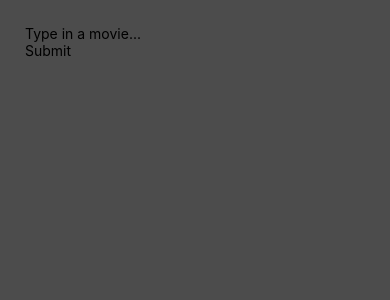
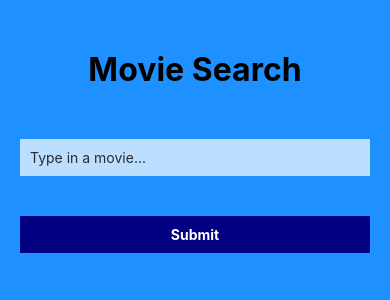
Before and after one commit to mkmorfess/To_Do_ReactNative, a React Native app: screen / in a window 390 px wide. Shown: the top 300 px of the page. Built offline with nearby package versions, Linux system fonts and the light colour scheme.

Commit message:
Updated with some styles

```diff
--- a/app/components/Component1.js
+++ b/app/components/Component1.js
@@ -29,21 +29,28 @@ export default class Component1 extends React.Component {
     return (
       <View style={styles.container}>
 
-        <View style={styles.divContainer}>
+        <View style={styles.title}>
+          <Text style={styles.titleText}>Movie Search</Text>
+        </View>
+
+        <View style={styles.textInput}>
           <TextInput
-            style={styles.textInput}
+            underlineColorAndroid="transparent"
             placeholder="Type in a movie..."
+            placeholderTextColor="rgba(0,0,0,0.8)"
             onChangeText={(text) => this.setState({ text })}
           />
-          <TouchableOpacity onPress={this.onHandleSubmit}>
-            <View>
-              <Text>Submit</Text>
-            </View>
-          </TouchableOpacity>
         </View>
 
+        <TouchableOpacity style={styles.button} onPress={this.onHandleSubmit}>
+          <View>
+            <Text style={styles.buttonText}>Submit</Text>
+          </View>
+        </TouchableOpacity>
+
+
         {(!this.state.toDo) ?
-          <View style={styles.mainCard}>
+          <View>
           </View> :
           <Card>
             <CardImage
@@ -65,18 +72,31 @@ export default class Component1 extends React.Component {
 const styles = StyleSheet.create({
   container: {
     flex: 1,
-    backgroundColor: 'rgba(0,0,0,0.7)',
-    alignSelf: 'stretch'
+    backgroundColor: '#1e90ff'
   },
-  divContainer: {
-    flex: 1,
-    height: 55,
-    margin: 25,
+  title: {
+    marginTop: 50
+  },
+  titleText: {
+    textAlign: 'center',
+    fontSize: 32,
+    fontWeight: "bold"
   },
   textInput: {
+    backgroundColor: 'rgba(255,255,255,0.7)',
+    margin: 20,
+    marginTop: 50,
+    padding: 10
+  },
+  button: {
+    backgroundColor: "#000080",
+    padding: 10,
+    margin: 20
+  },
+  buttonText: {
+    color: "#fff",
+    textAlign: "center",
+    fontWeight: "700"
+  }
 
-  },
-  mainCard: {
-    flex: 5
-  },
 });
```
